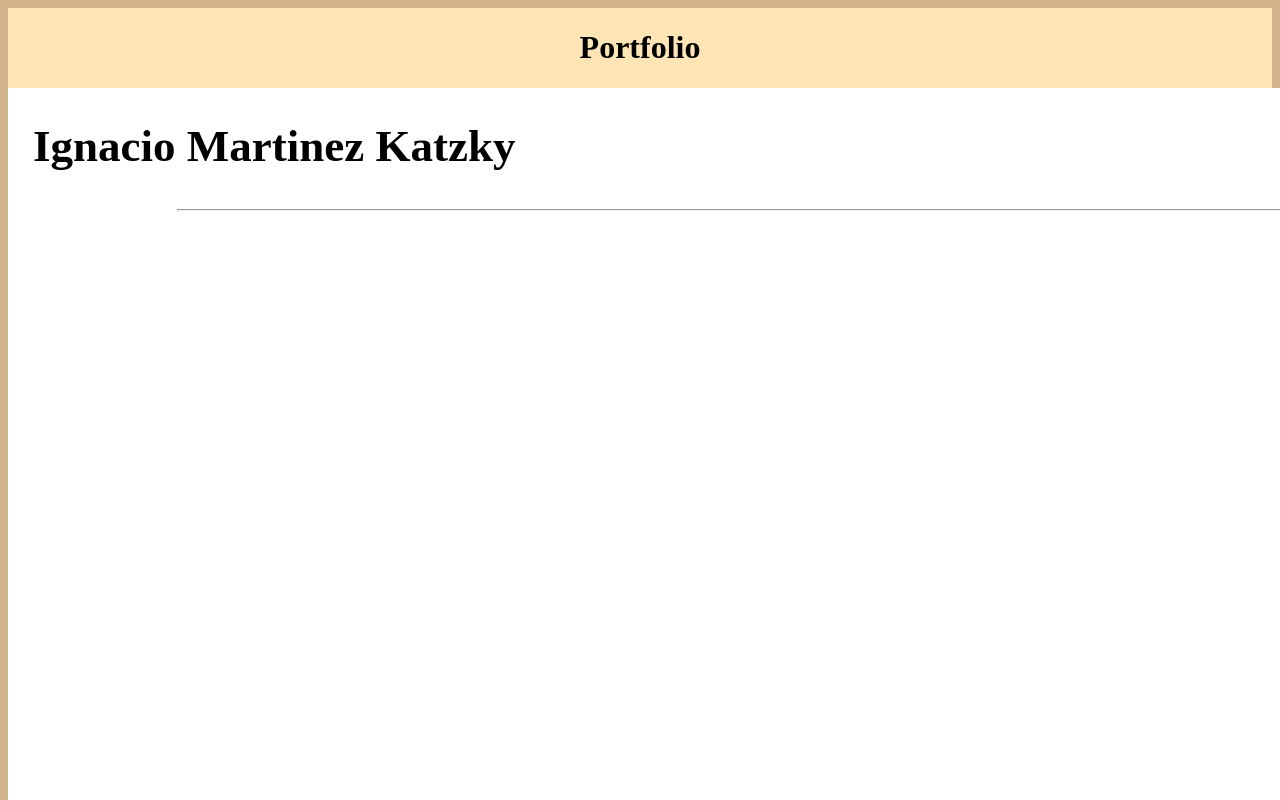
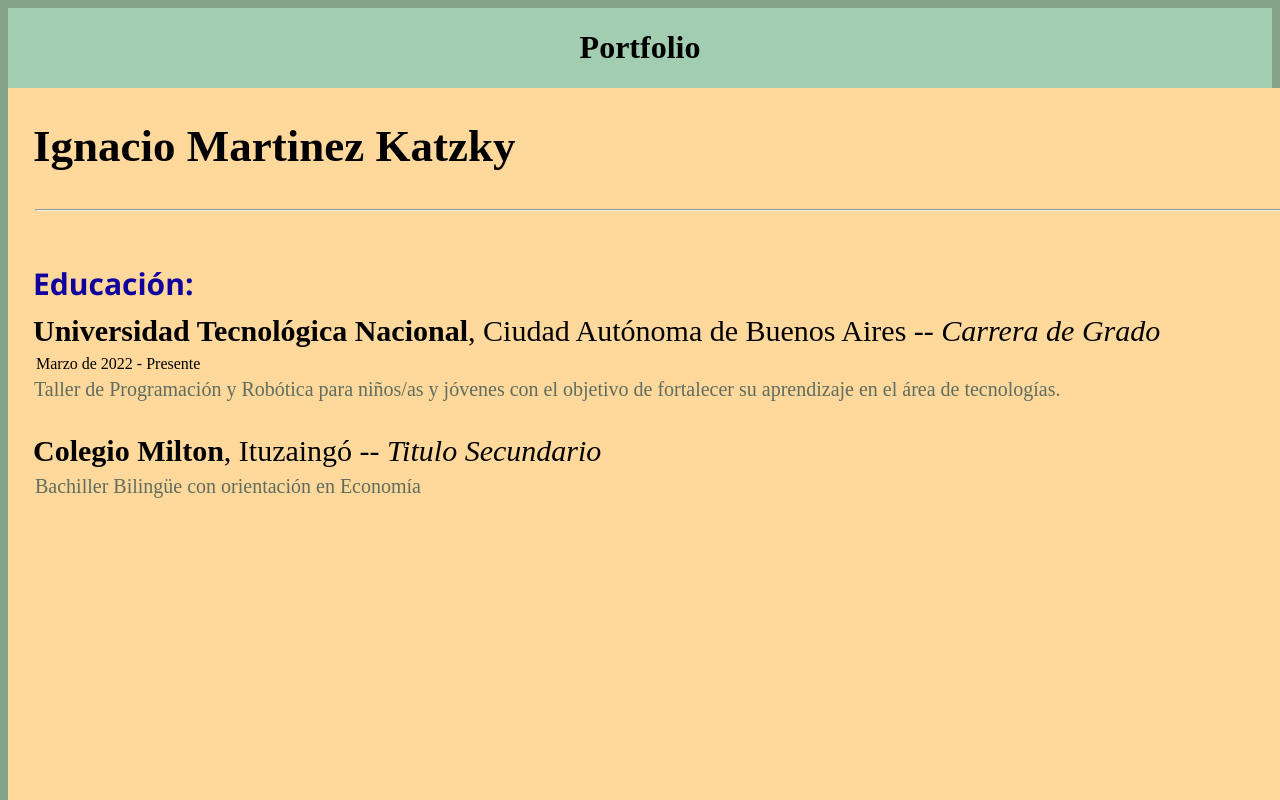
Before and after one commit to nachomk/Comunidad-IT-Full-Stack, a plain HTML site: page Tarea Cv/index.html in a window 1280 px wide. Shown: the top 800 px of the page. Drawn offline with Linux system fonts and the light colour scheme.

Commit message:
agrego educación

```diff
--- a/Tarea Cv/index.html
+++ b/Tarea Cv/index.html
@@ -15,7 +15,7 @@
         <aside id="data_personal">
             <h2>Buenos Aires, Ituzaingo</h2>
             <h2>(011) 5807-6415</h2>
-            <h2>nacho.mk@hotmail.com</h2>
+            <h2>Nacho.mk@hotmail.com</h2>
         </aside>
 
         <article class="experience_data">
@@ -23,6 +23,23 @@
             <hr>
         </article>
     </div>
+    <section class="experience_studing">
+        <article>
+            <h2 class="studies">Educación:</h2>
+            <p class="education"><b>Universidad Tecnológica Nacional</b>, Ciudad Autónoma de Buenos Aires -- <i>Carrera de Grado</i></p>
+            <p class="education_duration">Marzo de 2022 - Presente</p>
+            <p class="education_description">Taller de Programación y Robótica para niños/as y jóvenes con el objetivo
+            de fortalecer su aprendizaje en el área de tecnologías.</p>
+        </article>
+        <article class="experience_studing2">
+            <p class="education_2"><b>Colegio Milton</b>, Ituzaingó -- <i>Titulo Secundario</i></p>
+            <p class="education_description_2">Bachiller Bilingüe con orientación en Economía</p>
+        </article>
+    </section>
+    <section class="working_experience">
+        <article>
 
+        </article>
+    </section>
 </body>
 </html>
--- a/Tarea Cv/styles.css
+++ b/Tarea Cv/styles.css
@@ -1,13 +1,13 @@
 body {
-    background-color: tan;
+    background-color: #85A389;
 }
 .container {
-    background-color: moccasin;
+    background-color: #A2CDB0;
     display: flex;
     justify-content: center;
 }
 .container_data {
-    background-color:white;
+    background-color:#FFD89C;
     height: 1200px;
     width: 2290px;
 }
@@ -30,5 +30,47 @@ body {
     left: 25px;
 }
 hr {
-    width: 2000px;
+    position: relative;
+    width: 1750px;
+    right: 267px;
 }
+.studies {
+    position: relative;
+    color: #11009E;
+    font-family: 'Segoe UI', Tahoma, Geneva, Verdana, sans-serif;
+    bottom: 1050px;
+    left: 25px;
+    font-size: 30px;
+}
+.education {
+    position: relative;
+    bottom: 1070px;
+    left: 25px;
+    font-size: 30px;
+    font-family: 'Times New Roman', Times, serif;
+}
+.education_duration {
+    position: relative;
+    bottom: 1093px;
+    left: 28px;
+}
+.education_description {
+    position: relative;
+    bottom: 1108px;
+    left: 26px;
+    font-size: 20px;
+    color: #606C5D;
+}
+.education_2 {
+    position: relative;
+    font-size:30px ;
+    bottom: 1105px;
+    left: 25px;
+}
+.education_description_2 {
+    position: relative;
+    font-size:20px;
+    color: #606C5D;
+    bottom: 1128px;
+    left: 27px;
+}
```
